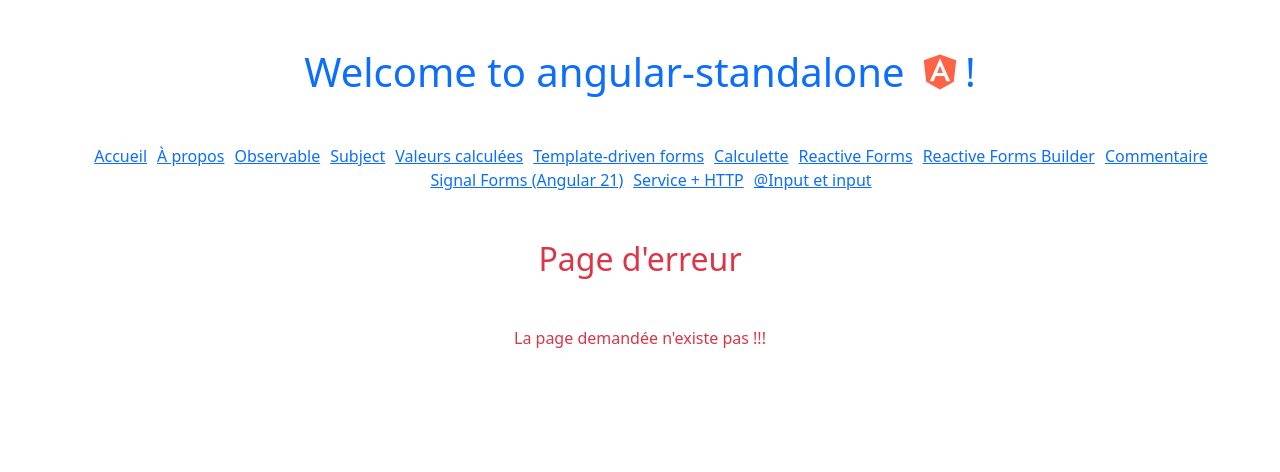
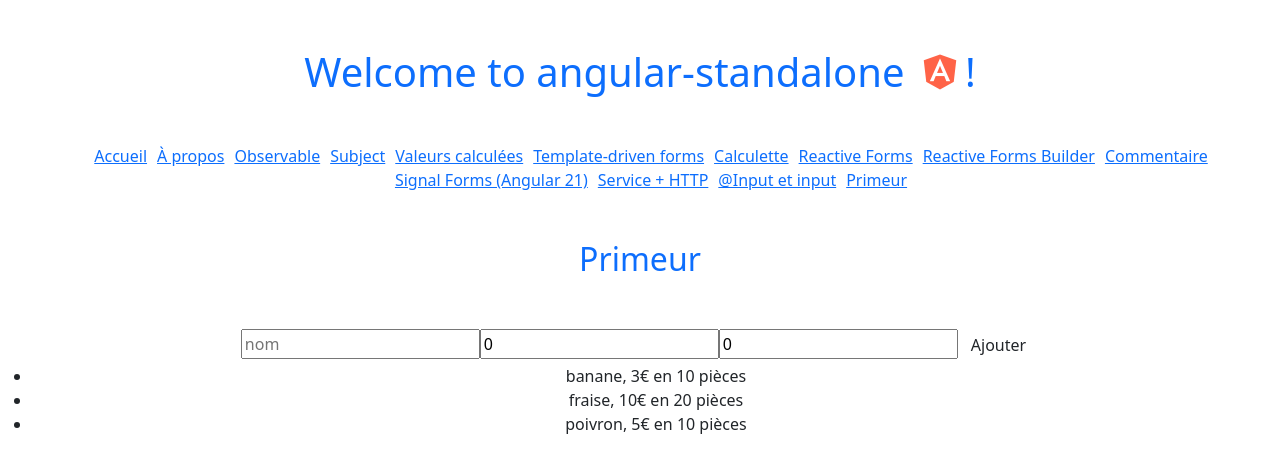
Before and after one commit to ArmandGuillot/angular-standalone, an Angular app: page /primeur in a window 1280 px wide. Before the commit this address led to /not-found. Shown: the top 472 px of the page. Built offline with nearby package versions, Linux system fonts and the light colour scheme.

Commit message:
Primeur exercice parent/enfant

```diff
--- a/src/app/app.routes.ts
+++ b/src/app/app.routes.ts
@@ -17,6 +17,7 @@
 import { FormulaireSignalComponent } from './components/formulaire-signal/formulaire-signal';
 import { PersonneComponent } from './components/personne/personne';
 import { PereComponent } from './components/pere/pere';
+import { PrimeurComponent } from './components/primeur/primeur';
 
 export const routes: Routes = [
     { path: '', component: HomeComponent },
@@ -37,6 +38,7 @@
     { path: 'signal-form', component: FormulaireSignalComponent },
     { path: 'personne', component: PersonneComponent },
     { path: 'pere', component: PereComponent },
+    { path: 'primeur', component: PrimeurComponent },
     //à placer en dernier
     // { path: '**', component: NotFoundComponent },
     { path: 'not-found', component: NotFoundComponent },
--- a/src/app/components/menu/menu.html
+++ b/src/app/components/menu/menu.html
@@ -39,5 +39,8 @@
         <li routerLinkActive="active">
             <a routerLink="/pere">@Input et input</a>
         </li>
+        <li routerLinkActive="active">
+            <a routerLink="/primeur">Primeur</a>
+        </li>
     </ul>
 </nav>
--- /dev/null
+++ b/src/app/components/primeur/primeur.html
@@ -0,0 +1,16 @@
+<h2 class="text-primary my-5">Primeur</h2>
+<div>
+    <input type="text" [(ngModel)]="produit.nom" placeholder="nom">
+    <input type="number" [(ngModel)]="produit.prix" placeholder="prix">
+    <input type="number" [(ngModel)]="produit.quantite" placeholder="quantite">
+    <button class="btn" (click)="ajouterProduit()">
+        Ajouter
+    </button>
+</div>
+
+
+<ul>
+    @for (p of produits; track $index) {
+    <app-produit [produit]="p" />
+    }
+</ul>
--- /dev/null
+++ b/src/app/components/primeur/primeur.ts
@@ -0,0 +1,23 @@
+import { Component } from '@angular/core';
+import { Produit } from '../../models/produit';
+import { ProduitComponent } from "../produit/produit";
+import { FormsModule } from '@angular/forms';
+
+@Component({
+  selector: 'app-primeur',
+  imports: [ProduitComponent, FormsModule],
+  templateUrl: './primeur.html',
+  styleUrl: './primeur.css',
+})
+export class PrimeurComponent {
+  produit: Produit = { nom: '', prix: 0, quantite: 0 }
+  produits: Produit[] = [
+    { nom: "banane", prix: 3, quantite: 10 },
+    { nom: "fraise", prix: 10, quantite: 20 },
+    { nom: "poivron", prix: 5, quantite: 10 }
+  ]
+  ajouterProduit() {
+    this.produits.push(this.produit)
+    this.produit = { nom: '', prix: 0, quantite: 0 }
+  }
+}
--- /dev/null
+++ b/src/app/components/produit/produit.html
@@ -0,0 +1,3 @@
+<li>
+    {{ produit().nom }}, {{ produit().prix }}€ en {{ produit().quantite }} pièces
+</li>
--- /dev/null
+++ b/src/app/components/produit/produit.ts
@@ -0,0 +1,12 @@
+import { Component, input } from '@angular/core';
+import { Produit } from '../../models/produit';
+
+@Component({
+  selector: 'app-produit',
+  imports: [],
+  templateUrl: './produit.html',
+  styleUrl: './produit.css',
+})
+export class ProduitComponent {
+  produit = input.required<Produit>()
+}
--- /dev/null
+++ b/src/app/models/produit.ts
@@ -0,0 +1,5 @@
+export interface Produit {
+    nom: string
+    quantite: number
+    prix: number
+}
```
Also changed, not shown: src/app/components/primeur/primeur.css (added), src/app/components/produit/produit.css (added), 2 other files (tests, documents, lock files or other folders).
